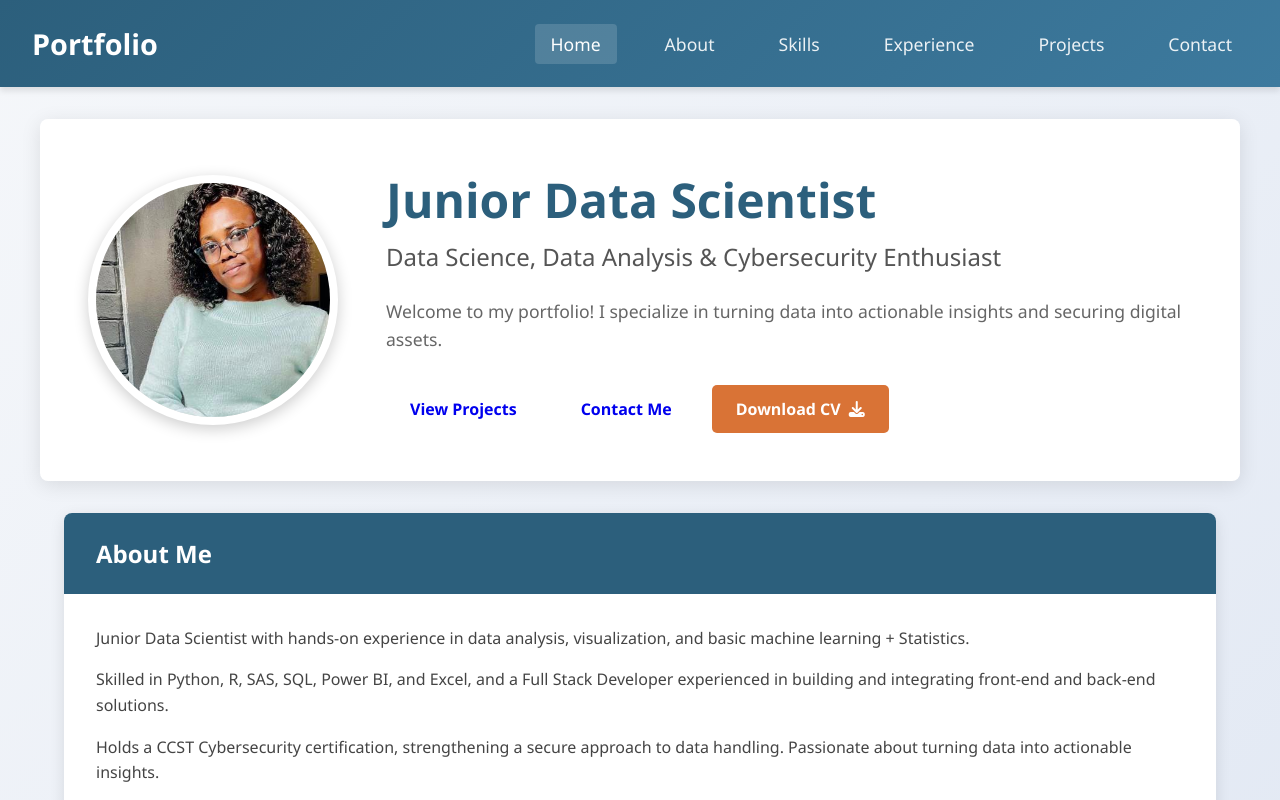
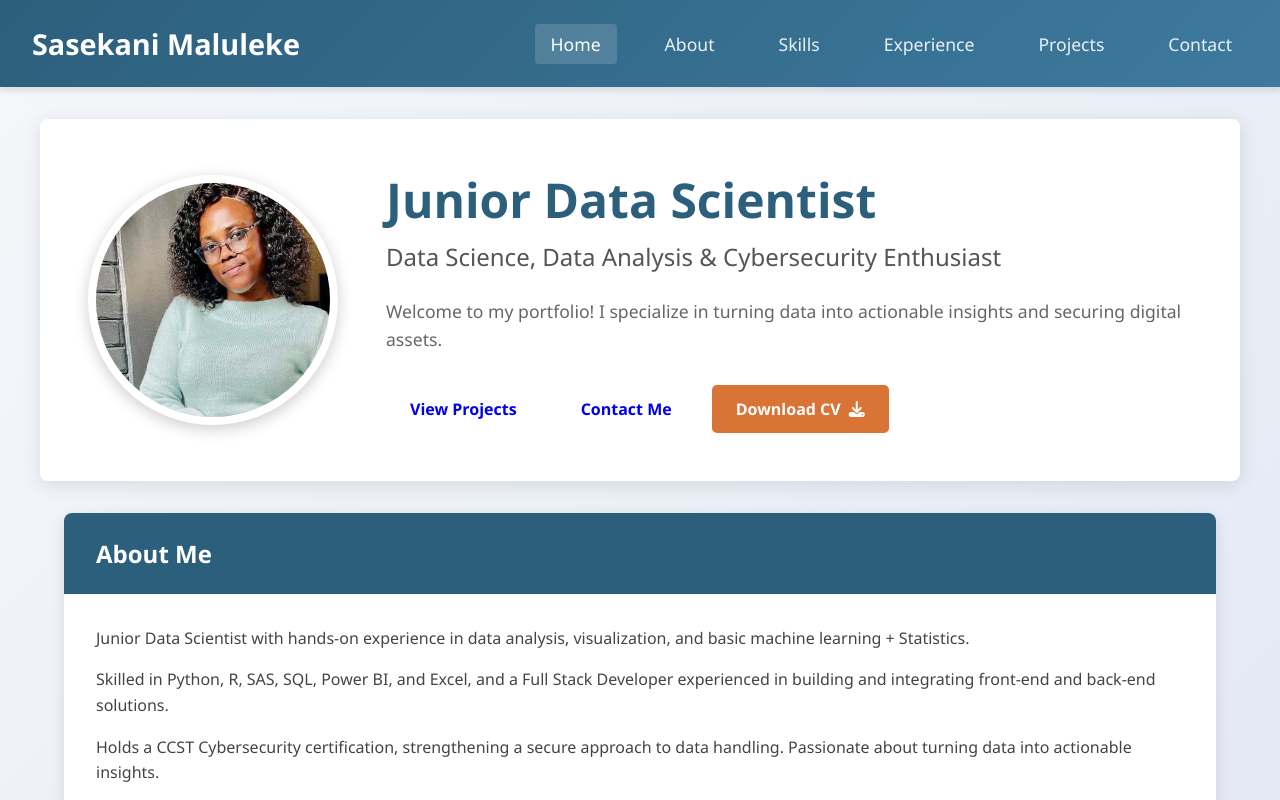
Before and after one commit to sasekaninkuri/data-science-profile, an Angular app: page / in a window 1280 px wide. Shown: the top 800 px of the page. Built offline with nearby package versions, Linux system fonts and the light colour scheme.

Commit message:
Update navbar logo to Sasekani Maluleke

```diff
--- a/src/app/components/navbar/navbar.html
+++ b/src/app/components/navbar/navbar.html
@@ -5,7 +5,7 @@
             <span></span>
             <span></span>
         </button>
-        <div class="logo">Portfolio</div>
+        <div class="logo">Sasekani Maluleke</div>
     </div>
     <ul class="nav-links" [class.open]="isMenuOpen">
         <li><a routerLink="/" routerLinkActive="active" [routerLinkActiveOptions]="{exact: true}"
```
